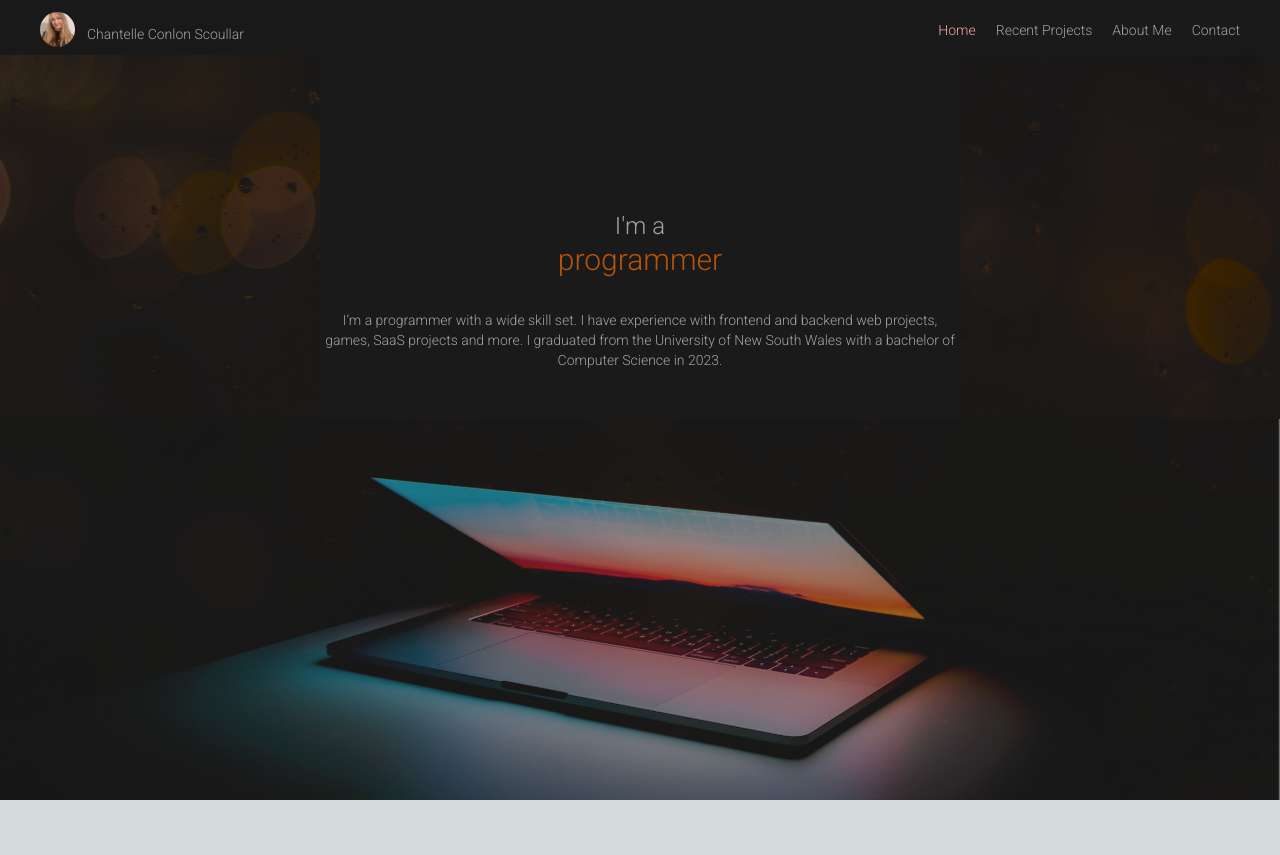
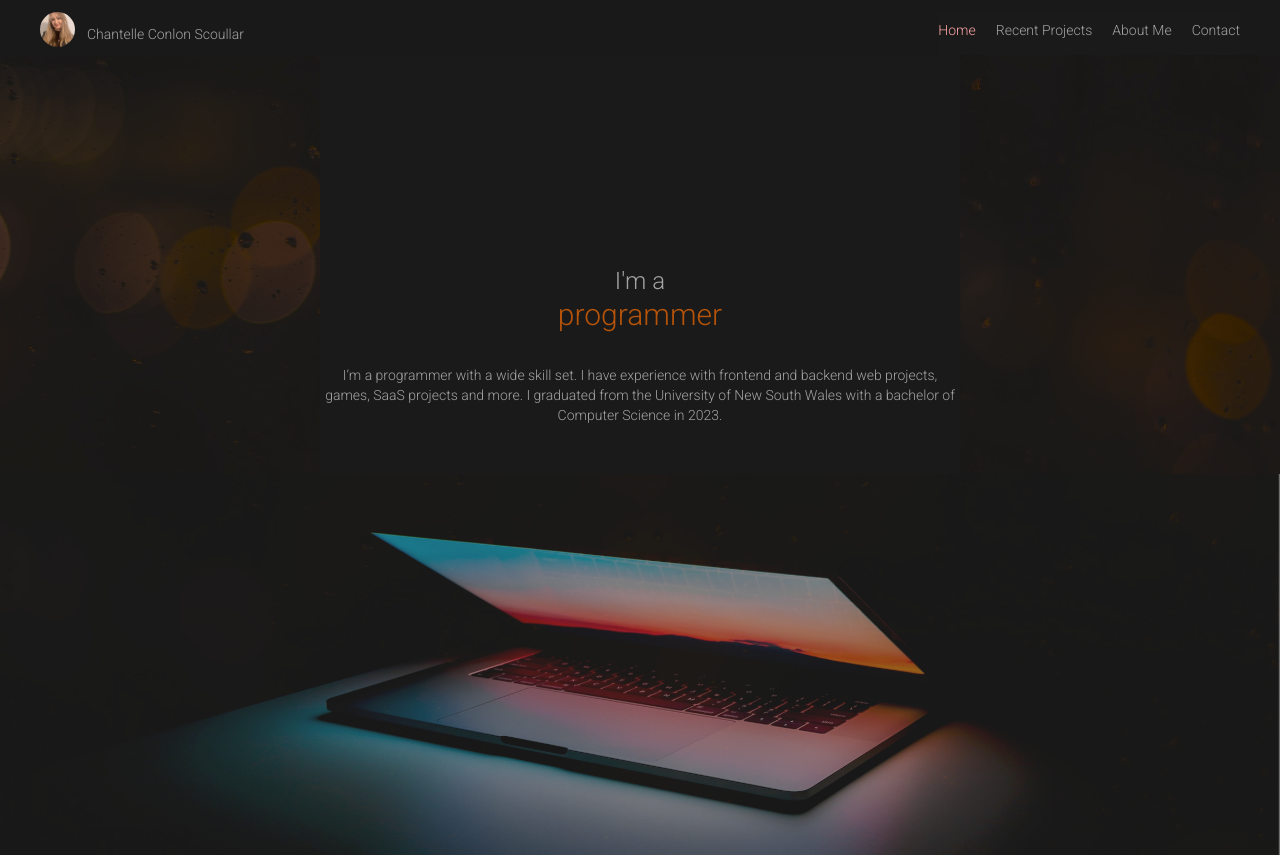
Before and after one commit to chanteCon/portfolioWebsite, a Next.js app in the folder website/: page / in a window 1280 px wide. Before the commit the page ends 800 px from the top, so only its background shows below. Built offline with nearby package versions, Linux system fonts and the light colour scheme.

Commit message:
make page shift when expanding nav bar

```diff
--- a/website/app/components/BackgroundImage.jsx
+++ b/website/app/components/BackgroundImage.jsx
@@ -6,7 +6,7 @@
 import styled from "@emotion/styled"
 
 export const BackgroundImage = styled('div')({
-  position: 'fixed',
+  position: 'absolute',
   zIndex: '-1',
   backgroundImage: 'url(/images/background.jpg)',
   backgroundSize: 'cover',
--- a/website/app/components/Nav.jsx
+++ b/website/app/components/Nav.jsx
@@ -10,7 +10,7 @@ export const Nav = () => {
   const [showNavItems, setShowNavItems] = useState(false)
 
   const checkScreenSize = () => {
-    window.innerWidth <= 700
+    window.innerWidth <= 640
       ? setSmallScreen(true)
       : setSmallScreen(false)
   }
@@ -30,7 +30,7 @@ export const Nav = () => {
   // if screen size small then collapse navbar
   return (
     <div
-      className= "w-full text-neutral-400 text-sm pt-3 fixed flex justify-between px-10 font-light fixed z-1000"
+      className= "w-full text-neutral-400 text-sm pt-3 fixed flex justify-between px-10 font-light relative z-4000"
       style = {{ backgroundColor: '#191919' }}
       >
       { smallScreen
--- a/website/app/layout.js
+++ b/website/app/layout.js
@@ -20,7 +20,7 @@ export default function RootLayout({ children }) {
       <body className={roboto.className}>
         <Nav />
         <main
-        className="flex min-h-screen flex-col items-center justify-between font-light"
+        className="flex min-h-screen flex-col items-center justify-between font-light relative"
          >
          <BackgroundImage
           className = "w-full h-full"
--- a/website/app/projects/page.js
+++ b/website/app/projects/page.js
@@ -14,12 +14,12 @@ export default function Projects() {
   }
 
   React.useEffect(() => {
-    localStorage.getItem !== null && setActiveFilter(window.localStorage.getItem('projects filter'))
+    localStorage.getItem !== null ? localStorage.setItem('projects filter', 'All') : setActiveFilter(window.localStorage.getItem('projects filter'))
   }, []);
 
   return (
       <div className = 'pt-20 align-center'>
-        <h1 className= "text-neutral-300 text-3xl"> Recent Projects</h1>
+        <h1 className= "text-neutral-300 text-3xl mb-2"> Recent Projects</h1>
         <div className = "absolute sm:top-20 sm:right-20">
           {
             showFilters
```
